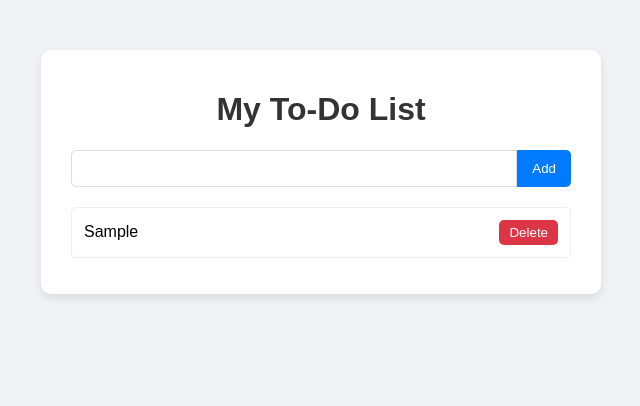
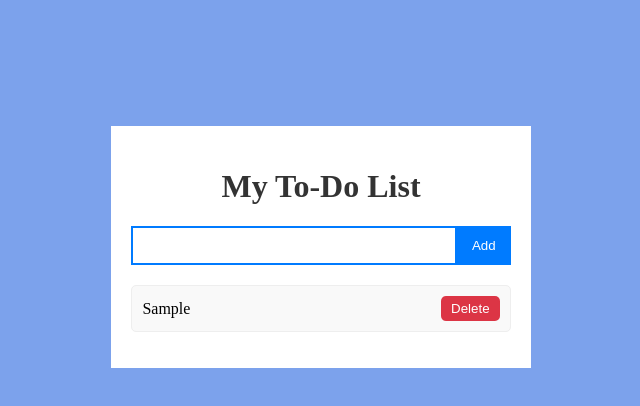
Before and after one commit to Subbu4382/JavaScript, a plain HTML site: page To-do-list/index.html in a window 1280 px wide. Both pictures are taken after typing "Sample" into the empty fields and a click on the button "Add". Shown: the whole page, without its empty margins (319-959 px from the left). Drawn offline with Linux system fonts and the light colour scheme.

Commit message:
to-do-list

```diff
--- a/To-do-list/style.css
+++ b/To-do-list/style.css
@@ -1,21 +1,12 @@
 body {
-  font-family: Arial, sans-serif;
-  background-color: #f0f2f5;
-  display: flex;
-  justify-content: center;
-  align-items: flex-start;
-  height: 100vh;
-  margin: 0;
-  padding-top: 50px;
+  background-color: #7ca2ec;
 }
 
 .container {
-  background-color: white;
-  padding: 20px 30px;
-  border-radius: 10px;
-  box-shadow: 0 4px 10px rgba(0, 0, 0, 0.1);
-  width: 100%;
-  max-width: 500px;
+  width: 30%;
+  margin: 10% auto;
+  padding: 20px;
+  background: white;
 }
 
 h1 {
@@ -29,11 +20,9 @@ h1 {
 }
 
 #todo-input {
-  flex-grow: 1;
+  flex: 1;
   padding: 10px;
-  border: 1px solid #ddd;
-  border-radius: 5px 0 0 5px;
-  outline: none;
+  border: 2px solid #007bff;
 }
 
 #add-button {
@@ -41,60 +30,35 @@ h1 {
   background-color: #007bff;
   color: white;
   border: none;
-  border-radius: 0 5px 5px 0;
   cursor: pointer;
-  transition: background-color 0.3s;
-}
-
-#add-button:hover {
-  background-color: #0056b3;
 }
 
 #todo-list {
-  list-style-type: none;
+  list-style: none;
   padding: 0;
 }
 
 #todo-list li {
-  background-color: #fff;
-  padding: 12px;
-  margin-bottom: 10px;
-  border-radius: 5px;
   display: flex;
   justify-content: space-between;
   align-items: center;
+  padding: 10px;
+  background: #f9f9f9;
   border: 1px solid #eee;
-  transition: background-color 0.3s;
-}
-
-#todo-list li:hover {
-  background-color: #f8f9fa;
-}
-
-#todo-list li span {
-  flex-grow: 1;
-  cursor: pointer;
-  padding-right: 10px;
+  border-radius: 5px;
+  margin-bottom: 8px;
 }
 
 .delete-btn {
-  background-color: #dc3545;
+  background: #dc3545;
   color: white;
   border: none;
   padding: 5px 10px;
   border-radius: 5px;
   cursor: pointer;
-  transition: background-color 0.3s;
 }
 
-.delete-btn:hover {
-  background-color: #c82333;
-}
-
-/* This is for the completed item effect */
 .completed {
   text-decoration: line-through;
   color: #888;
 }
-
-/* Add a container div to apply styles to the whole list */
```
